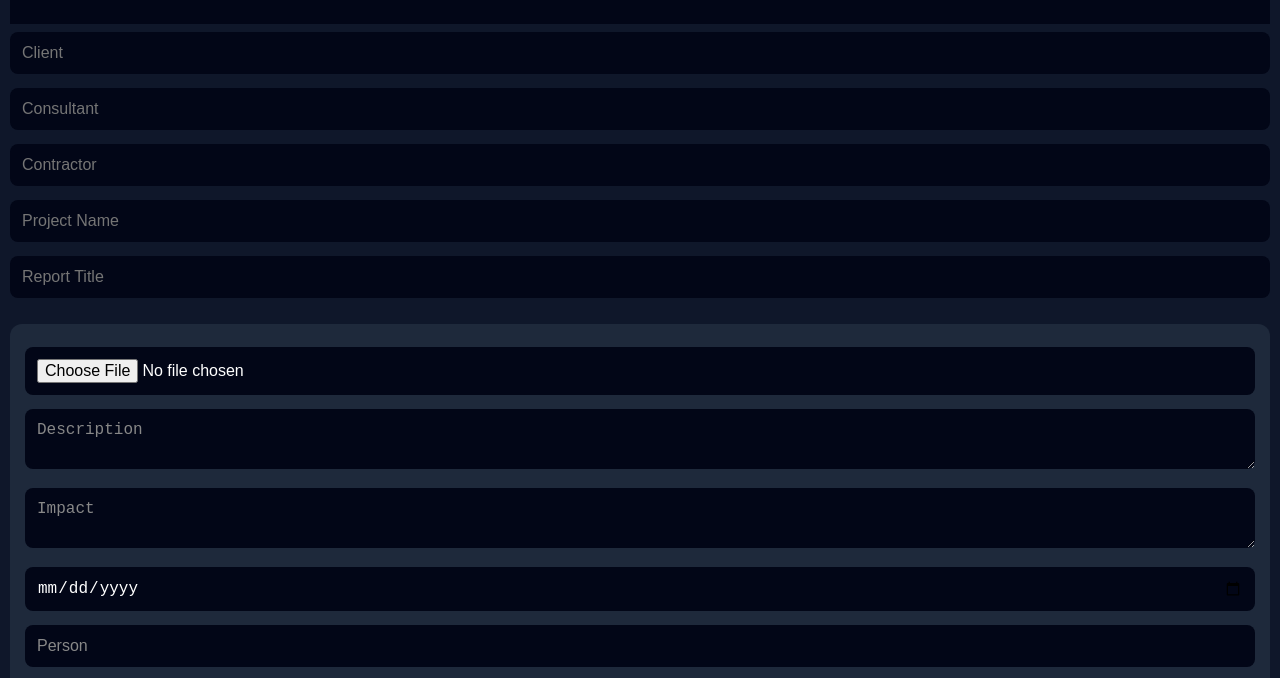
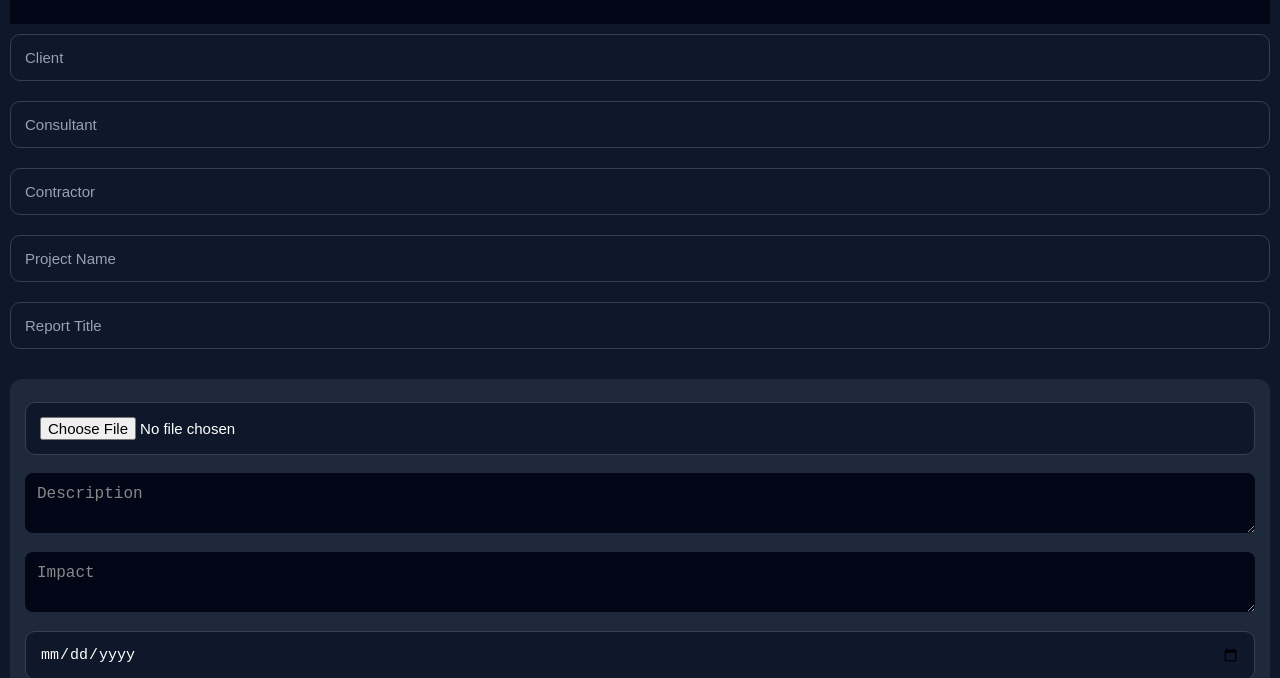
Before and after one commit to Daanu07-tech/construction-site, a website: page report.html in a window 1280 px wide. Shown: the part 67-745 px from the top of the page. Drawn offline with nearby package versions, Linux system fonts and the light colour scheme.

Commit message:
clean input UI with placeholders

```diff
--- a/style.css
+++ b/style.css
@@ -270,3 +270,27 @@
             flex-direction: column;
             gap: 10px;
         }
+
+input {
+    width: 100%;
+  padding: 14px;
+  margin: 10px 0;
+  border-radius: 10px;
+  border: 1px solid #334155;
+  background: #0f172a;
+  color: white;
+  font-size: 15px;
+}
+
+input::placeholder {
+    color: #94a3b8;
+}
+
+input:focus {
+    outline: none;
+    border: 1px solid #22c55e;
+}
+
+label {
+    display: none;
+}
```
